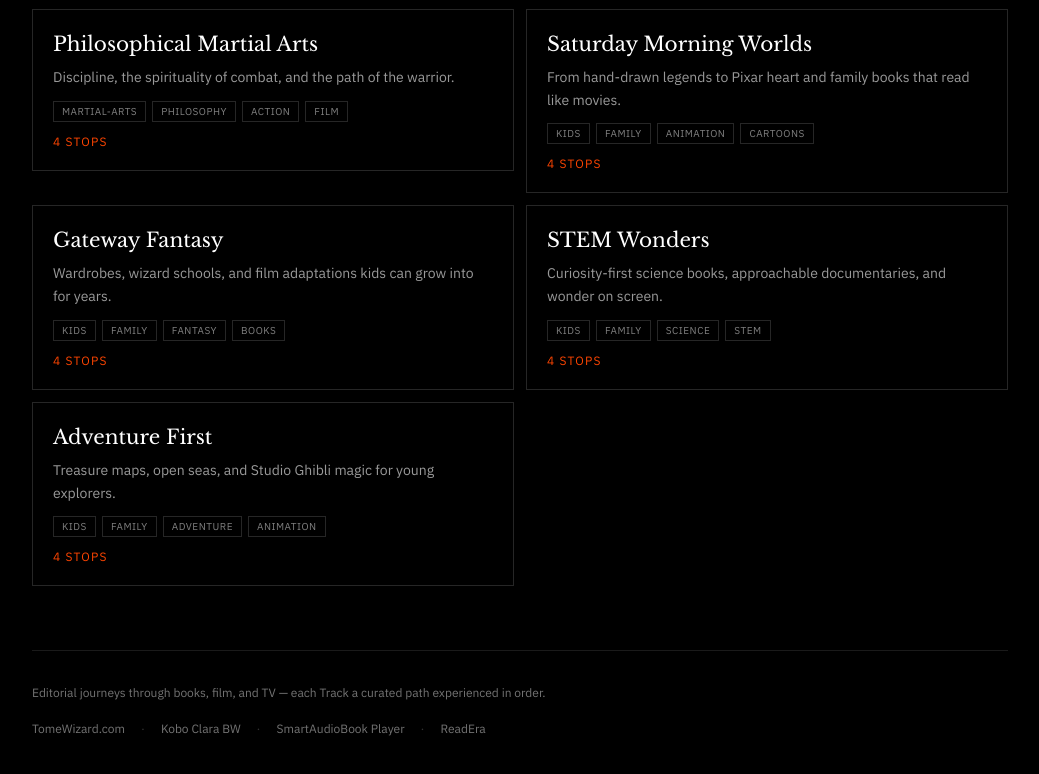
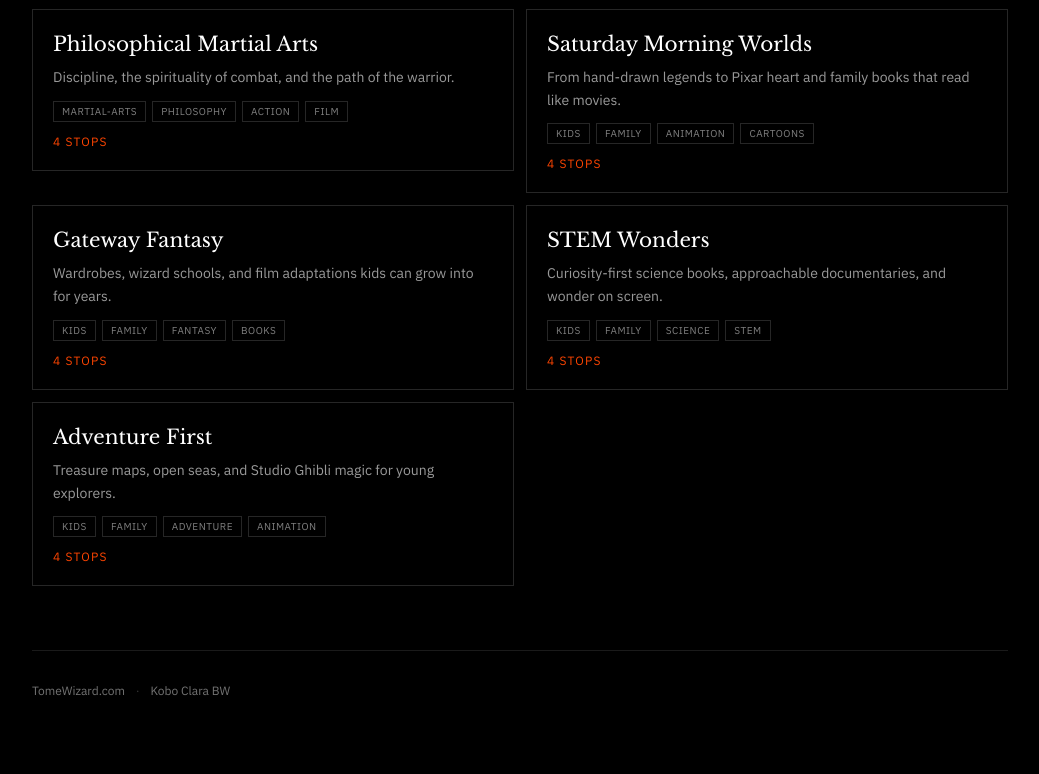
Before and after one commit to brivera2005/rushify, an Astro site in the folder tracks-portal/: page / in a window 1280 px wide. Shown: the part 3692-4466 px from the top of the page, without its empty margins (120-1159 px from the left). Built offline with nearby package versions, Linux system fonts and the light colour scheme; Astro itself is replaced by a stand-in of ours.

Commit message:
Strip redundant footer copy from RushTracks portal.
Remove editorial essay and recommended-app names; production deploy now serves search, tags, and 39 tracks.

Co-authored-by: Cursor <cursoragent@cursor.com>

```diff
--- a/tracks-portal/src/pages/index.astro
+++ b/tracks-portal/src/pages/index.astro
@@ -66,19 +66,12 @@ const TOMEWIZARD_URL = 'https://www.tomewizard.com';
       <p id="track-empty" class="hidden py-12 text-center text-white/50 text-sm">No tracks match your search.</p>
     </section>
 
-    <footer class="mt-16 pt-8 border-t border-white/10 text-xs text-white/45 leading-relaxed">
-      <p class="mb-4 max-w-2xl">
-        Editorial journeys through books, film, and TV — each Track a curated path experienced in order.
+    <footer class="mt-16 pt-8 border-t border-white/10 text-xs text-white/45">
+      <p>
+        <a href={TOMEWIZARD_URL} target="_blank" rel="noopener noreferrer" class="hover:text-accent transition-colors">TomeWizard.com</a>
+        <span class="text-white/20 mx-2" aria-hidden="true">·</span>
+        <a href={KOBO_CLARA_URL} target="_blank" rel="noopener noreferrer" class="hover:text-accent transition-colors">Kobo Clara BW</a>
       </p>
-      <nav class="flex flex-wrap gap-x-4 gap-y-2" aria-label="Resources">
-        <a href={TOMEWIZARD_URL} target="_blank" rel="noopener noreferrer" class="hover:text-accent transition-colors">TomeWizard.com</a>
-        <span class="text-white/20" aria-hidden="true">·</span>
-        <a href={KOBO_CLARA_URL} target="_blank" rel="noopener noreferrer" class="hover:text-accent transition-colors">Kobo Clara BW</a>
-        <span class="text-white/20" aria-hidden="true">·</span>
-        <span>SmartAudioBook Player</span>
-        <span class="text-white/20" aria-hidden="true">·</span>
-        <span>ReadEra</span>
-      </nav>
     </footer>
   </main>
 
```
